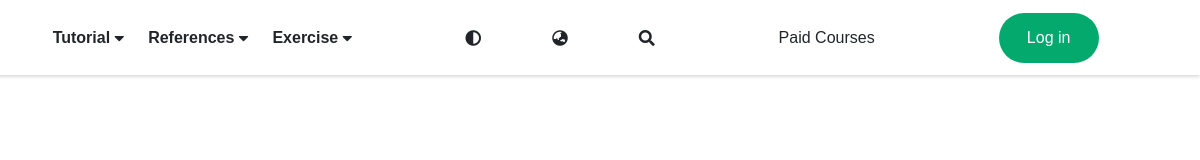
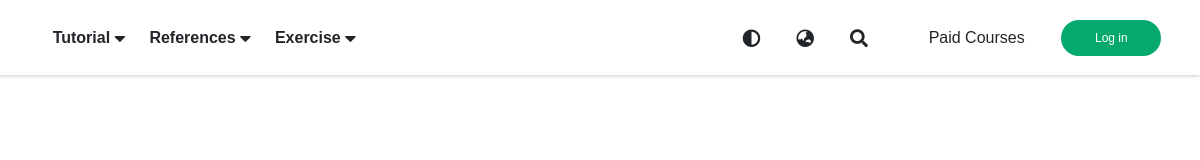
Before and after one commit to techinnovadors/Full-Stack-Assignments, a plain HTML site: page Code-base/Day10/index.html in a window 1280 px wide. Shown: the full height of the page, 80-1280 px from the left. Drawn offline with nearby package versions, Linux system fonts and the light colour scheme.

Commit message:
xs , sm, lg fixed. md-mx left

```diff
--- a/Code-base/Day10/assets/css/style.css
+++ b/Code-base/Day10/assets/css/style.css
@@ -25,10 +25,10 @@
 .login-btn {
   border-radius: 25px;
   max-width: 100px;
-  min-width: 80px;
   width: 100%;
-  line-height: 2;
-  padding: 8px 16px;
+  font-size: 12px;
+  min-width: 70px;
+  padding: 8px 0px;
 }
 
 
@@ -50,6 +50,10 @@
   min-width: 90px;
 }
 
+i.fa-caret-down{
+  font-size: 18px;
+}
+
 .primary-hover:hover {
   background-color: #04AA6D;
   color: white;
@@ -58,6 +62,16 @@
 
 .primary-hover:hover i {
   transform: rotateX(180deg);
+}
+
+
+.nav-icons {
+  padding: 0 1em;
+  font-size: 18px;
+}
+
+.nav-icons:last-child{
+  padding-right: 0;
 }
 
 @media (min-width:861px) {
@@ -69,6 +83,9 @@
     display: none !important;
   }
 
+  .offset-xm-0{
+    margin: 0;
+  }
 }
 
 
--- a/Code-base/Day10/index.html
+++ b/Code-base/Day10/index.html
@@ -24,12 +24,12 @@
 
     <header class="header">
         <div class="container-fluid h-100">
-            <div class="row h-100 align-items-center flex-nowrap">
+            <div class="row h-100 align-items-center px-2 px-md-0 flex-nowrap">
                 <div class="col-2 col-md-1 justify-content-center">
                     <img src="https://upload.wikimedia.org/wikipedia/commons/a/a0/W3Schools_logo.svg"
                         class="logo img-fluid" alt="W3 Schools Logo">
                 </div>
-                <div class="col-4 col-md-4 col-xl-4">
+                <div class="col-4 col-md-5">
                     <div class="align-items-center h-100 justify-content-center primary-hover d-flex d-xm-none">
                         <span class="fw-bold px-1">Menu</span>
                         <i class="fa fa-caret-down pl-2"></i>
@@ -48,16 +48,15 @@
                         <i class="fa fa-caret-down pl-2"></i>
                     </div>
                 </div>
-                <div class="col-2 col-md-2 justify-content-between">
-                    <i class="fa fa-adjust d-none  d-md-inline-block"></i>
-                    <i class="fa fa-globe-asia"></i>
-                    <i class="fa fa-search"></i>
+                <div class="col-3 col-md-3 justify-content-end offset-xm-0">
+                    <i class="fa nav-icons fa-adjust d-none  d-md-inline-block"></i>
+                    <i class="fa nav-icons fa-globe-asia"></i>
+                    <i class="fa nav-icons fa-search"></i>
                 </div>
-                <div class="col-md-3 justify-content-center d-none d-xm-flex">
-                    <span class="span-primary-hover primary-hover">Paid Courses</span>
-                </div>
-                <div class="col-4 col-md-2">
-
+                <!-- <div class="col-md-2 justify-content-center ">
+                </div> -->
+                <div class="col-3 col-md-3 justify-content-evenly">
+                    <span class="span-primary-hover d-none d-xm-flex primary-hover">Paid Courses</span>
                     <button class="btn login-btn bg-primary text-white br-50">
                         Log in
                     </button>
```
